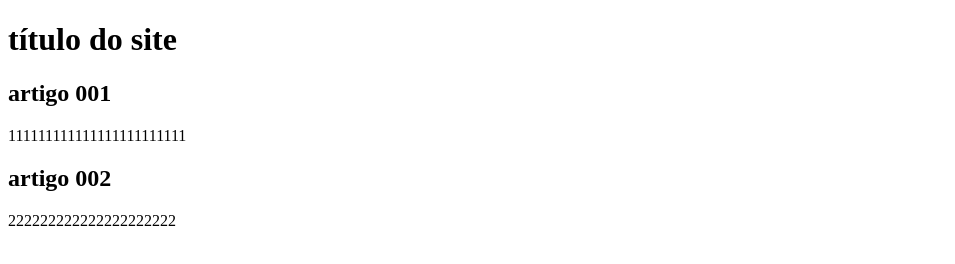
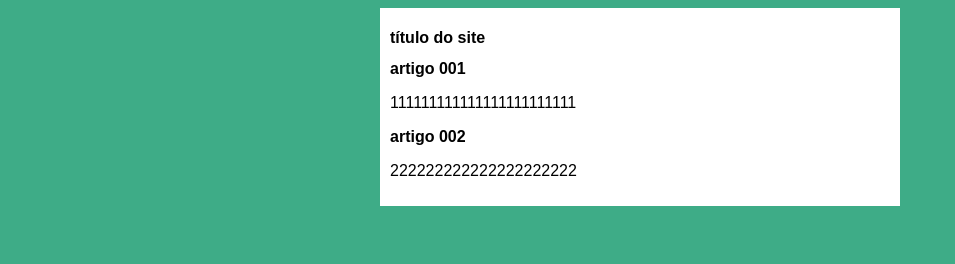
Before and after one commit to rcarasek/project-site, a plain HTML site: page index.html in a window 1280 px wide. Shown: the whole page, without its empty margins (0-955 px from the left). Drawn offline with Linux system fonts and the light colour scheme.

Commit message:
iniciei o design

```diff
--- /dev/null
+++ b/estilos/style.css
@@ -0,0 +1,16 @@
+*{
+    font-family: Arial, Helvetica, sans-serif;
+    font-size: 16px;
+}
+
+body {
+    background-color: rgb(62, 172, 135);
+}
+
+main {
+    background-color: white;
+    width: 500px;
+    margin: auto;
+    padding: 10px;
+    box-shadow: 3px 3px 5px rgba(red, green, blue, alpha);
+}
--- a/index.html
+++ b/index.html
@@ -4,6 +4,7 @@
     <meta charset="UTF-8">
     <meta name="viewport" content="width=device-width, initial-scale=1.0">
     <title>Título do site</title>
+    <link rel="stylesheet" href="estilos/style.css">
 </head>
 <body>
     <main>
```
